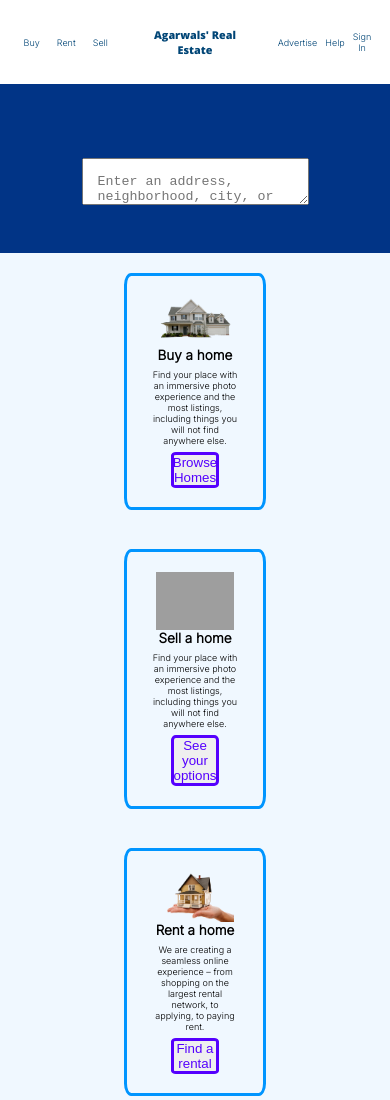
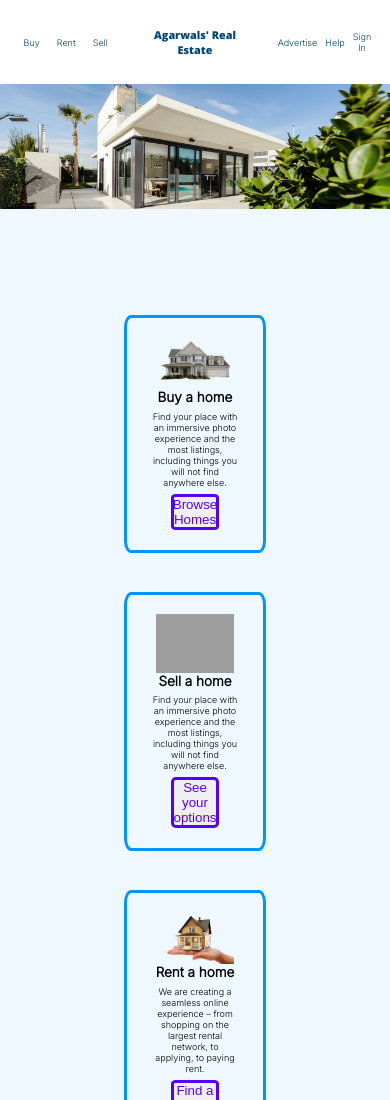
Before and after one commit to TheInfernitex/SyncInterns-August-Task1, a plain HTML site: page index.html in a window 390 px wide. Shown: the top 1100 px of the page. Drawn offline with nearby package versions, Linux system fonts and the light colour scheme; grey boxes are pictures that could not be loaded; a web font is replaced by a local one.

Commit message:
Update style.css

```diff
--- a/style.css
+++ b/style.css
@@ -156,22 +156,12 @@ footer{
     }
 
 
-
-
     .sec1{
-        height:20vh;
-        background-color:rgb(1, 52, 134);
-        background-image: none;
-
-    }
-    /* sec1{
         height:25vh;
     }
     #searchBar{
         visibility: hidden;
-    } */
-
-
+    }
 
 
 
```
